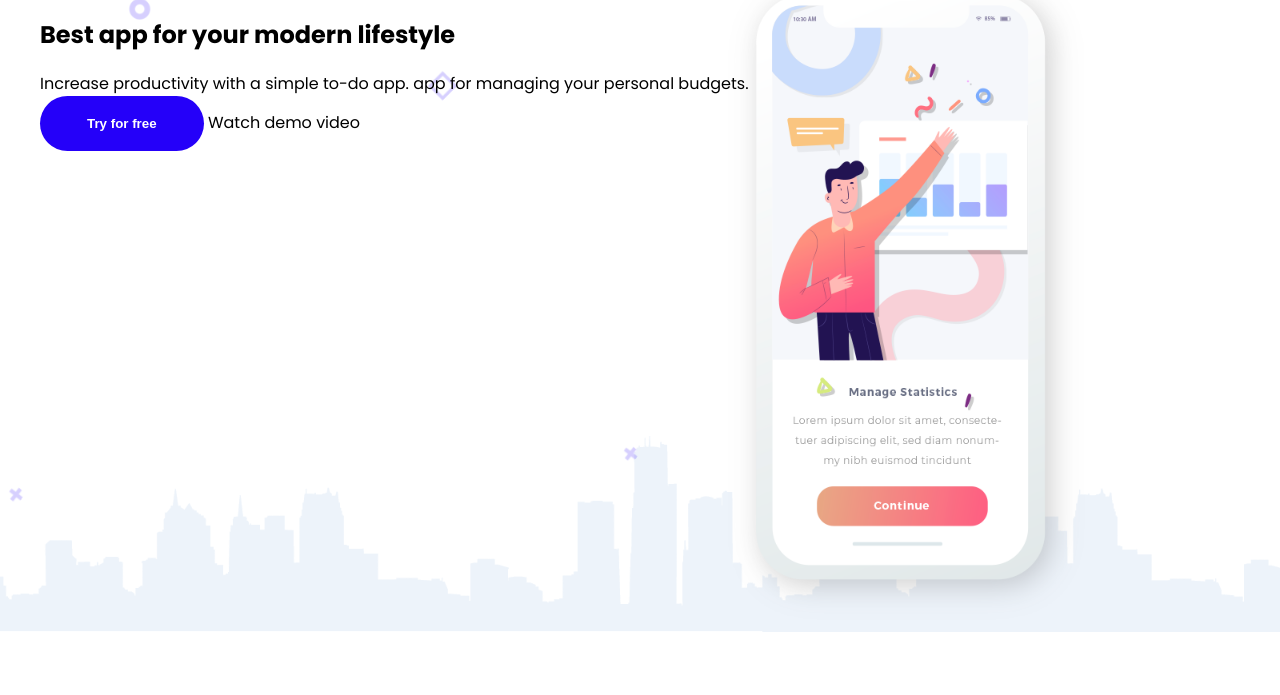
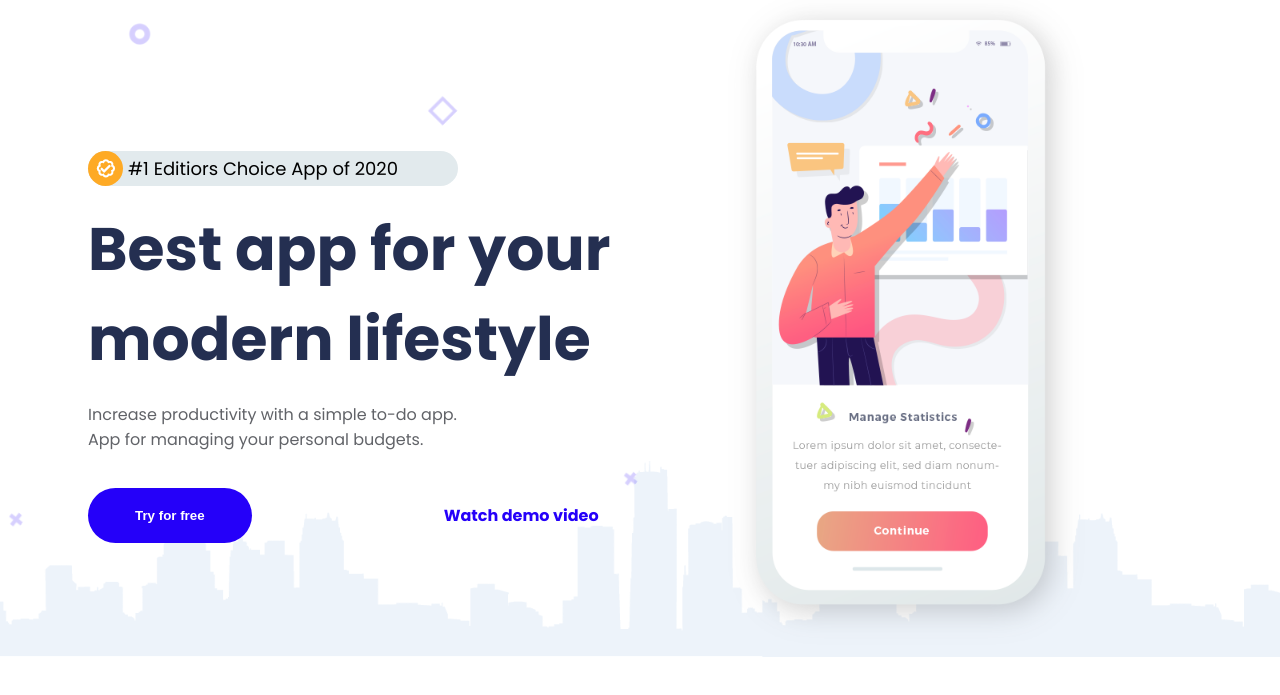
Before and after one commit to GM4FN/applab, a plain HTML site: page src/index.html in a window 1280 px wide. Shown: the part 115-810 px from the top of the page. Drawn offline with Linux system fonts and the light colour scheme.

Commit message:
Added first section

```diff
--- a/src/index.html
+++ b/src/index.html
@@ -40,13 +40,18 @@
             #1 Editiors Choice App of 2020
           </div>
         </div>
-        <h1 class="lifestyle_choice-h1">Best app for your modern lifestyle</h1>
+        <h1 class="lifestyle_choice-h1">
+          Best app for your <br />
+          modern lifestyle
+        </h1>
         <div class="lifestyle_choice-budgets">
-          Increase productivity with a simple to-do app. app for managing your
-          personal budgets.
+          Increase productivity with a simple to-do app.<br />
+          App for managing your personal budgets.
         </div>
-        <button class="button-try-free">Try for free</button>
-        <a href="">Watch demo video</a>
+        <div class="lifestyle_choice-links">
+          <button class="button-try-free">Try for free</button>
+          <a href="" class="lifestyle_choice-demo">Watch demo video</a>
+        </div>
       </section>
     </main>
   </body>
--- a/src/sass/main.sass
+++ b/src/sass/main.sass
@@ -9,6 +9,17 @@
   padding: 20px 47px
   color: #fff
   font-weight: 700
+  transition: 0.5s ease
+  &:hover
+    background-color: $yellowColor
+    color: $textColorGray
+
+@mixin marginElementsLifestyle()
+  margin-left: 4%
+
+$yellowColor: #feaa25
+$textColorMain: #242f51
+$textColorGray: #616368
 
 body
   background-color: #fff
@@ -62,28 +73,63 @@ ul
 
 .lifestyle
   @include container
-  background: url("/src/img/bg-1sec.png") right top / 100% no-repeat
-  min-height: 865px
+  display: flex
+  align-items: start
+  flex-direction: column
+  background: url("/src/img/bg-1sec.png") top / 100% no-repeat
+  min-height: 100vh
+  margin-top: 2%
 
 .lifestyle_choice
-  display: inline-block
+  @include marginElementsLifestyle
+  display: inline-flex
+  margin-top: 10em
+  padding-right: 5%
   background-color: #e2eaed
   border-radius: 18px
-  padding-right: 45px
+  transition: 0.5s ease
+  &:hover
+    background-color: $yellowColor
 
 .lifestyle_choice-img
-  display: inline-block
+  display: inline-flex
+  justify-content: center
+  width: 35px
+  height: 35px
   background-color: #feaa25
-  border-radius: 15px
-  margin-top: 5px
+  border-radius: 30px
   img
-    display: block
-
+    align-self: center
 
 .lifestyle_choice-text
+  align-self: center
   display: inline-block
   font-size: 18px
+  padding-left: 5px
 
 .lifestyle_choice-h1
+  @include marginElementsLifestyle
+  color: $textColorMain
+  font-size: 60px
+  margin-block-start: 0.3em
+  margin-block-end: 0.3em
+  transition: 0.6s ease
+  &:hover
+    color: $yellowColor
 
 .lifestyle_choice-budgets
+  @include marginElementsLifestyle
+  color: $textColorGray
+
+.lifestyle_choice-links
+  @include marginElementsLifestyle
+  margin-top: 3%
+  align-self: stretch
+  display: flex
+  justify-content: start
+  align-items: center
+
+.lifestyle_choice-demo
+  color: #2500f9
+  font-weight: bold
+  margin-left: 12em
--- a/src/style/style.css
+++ b/src/style/style.css
@@ -44,27 +44,71 @@ ul {
   background-color: #2500f9;
   padding: 20px 47px;
   color: #fff;
-  font-weight: 700; }
+  font-weight: 700;
+  transition: 0.5s ease; }
+  .button-try-free:hover {
+    background-color: #feaa25;
+    color: #616368; }
 
 .lifestyle {
   padding: 0 calc(50% - 600px);
-  background: url("/src/img/bg-1sec.png") right top/100% no-repeat;
-  min-height: 865px; }
+  display: flex;
+  align-items: start;
+  flex-direction: column;
+  background: url("/src/img/bg-1sec.png") top/100% no-repeat;
+  min-height: 100vh;
+  margin-top: 2%; }
 
 .lifestyle_choice {
-  display: inline-block;
+  margin-left: 4%;
+  display: inline-flex;
+  margin-top: 10em;
+  padding-right: 5%;
   background-color: #e2eaed;
   border-radius: 18px;
-  padding-right: 45px; }
+  transition: 0.5s ease; }
+  .lifestyle_choice:hover {
+    background-color: #feaa25; }
 
 .lifestyle_choice-img {
-  display: inline-block;
+  display: inline-flex;
+  justify-content: center;
+  width: 35px;
+  height: 35px;
   background-color: #feaa25;
-  border-radius: 15px;
-  margin-top: 5px; }
+  border-radius: 30px; }
   .lifestyle_choice-img img {
-    display: block; }
+    align-self: center; }
 
 .lifestyle_choice-text {
+  align-self: center;
   display: inline-block;
-  font-size: 18px; }
+  font-size: 18px;
+  padding-left: 5px; }
+
+.lifestyle_choice-h1 {
+  margin-left: 4%;
+  color: #242f51;
+  font-size: 60px;
+  margin-block-start: 0.3em;
+  margin-block-end: 0.3em;
+  transition: 0.6s ease; }
+  .lifestyle_choice-h1:hover {
+    color: #feaa25; }
+
+.lifestyle_choice-budgets {
+  margin-left: 4%;
+  color: #616368; }
+
+.lifestyle_choice-links {
+  margin-left: 4%;
+  margin-top: 3%;
+  align-self: stretch;
+  display: flex;
+  justify-content: start;
+  align-items: center; }
+
+.lifestyle_choice-demo {
+  color: #2500f9;
+  font-weight: bold;
+  margin-left: 12em; }
```
